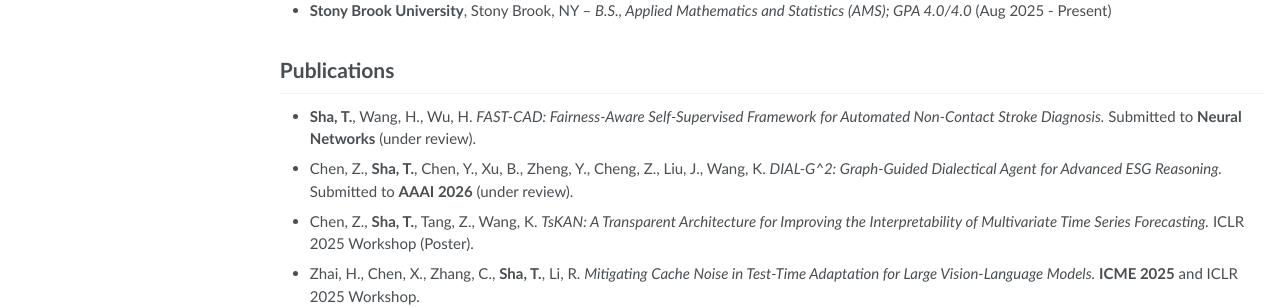
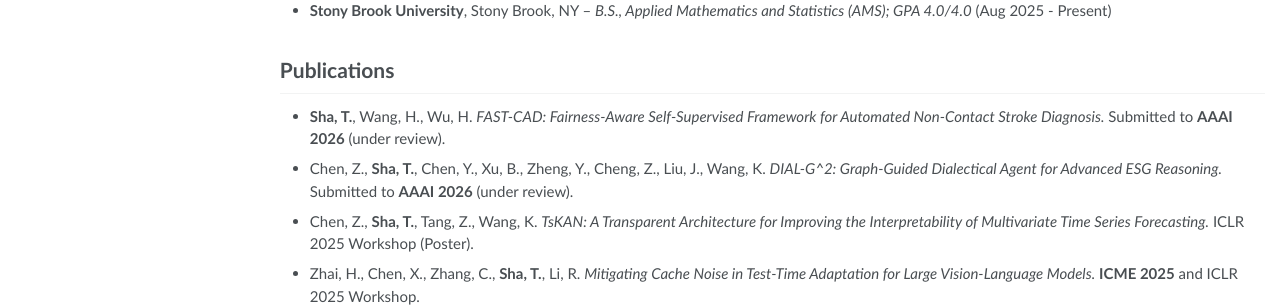
Before and after one commit to shatianming5/shatianming5.github.io, a Jekyll site: the page built from _pages/about.md, in a window 1280 px wide and 1122 px high. Shown: the part 311-618 px from the top of the window. Built offline with Jekyll 4.4.1, drawn with Linux system fonts in a browser that asks for light colours; our own code applies the rules of GitHub Pages for plain Markdown files.

Commit message:
Update FAST-CAD submission venue

```diff
--- a/_pages/about.md
+++ b/_pages/about.md
@@ -22,7 +22,7 @@
 <span class='anchor' id='publications'></span>
 
 # Publications
-- **Sha, T.**, Wang, H., Wu, H. *FAST-CAD: Fairness-Aware Self-Supervised Framework for Automated Non-Contact Stroke Diagnosis.* Submitted to **Neural Networks** (under review).
+- **Sha, T.**, Wang, H., Wu, H. *FAST-CAD: Fairness-Aware Self-Supervised Framework for Automated Non-Contact Stroke Diagnosis.* Submitted to **AAAI 2026** (under review).
 - Chen, Z., **Sha, T.**, Chen, Y., Xu, B., Zheng, Y., Cheng, Z., Liu, J., Wang, K. *DIAL-G^2: Graph-Guided Dialectical Agent for Advanced ESG Reasoning.* Submitted to **AAAI 2026** (under review).
 - Chen, Z., **Sha, T.**, Tang, Z., Wang, K. *TsKAN: A Transparent Architecture for Improving the Interpretability of Multivariate Time Series Forecasting.* ICLR 2025 Workshop (Poster).
 - Zhai, H., Chen, X., Zhang, C., **Sha, T.**, Li, R. *Mitigating Cache Noise in Test-Time Adaptation for Large Vision-Language Models.* **ICME 2025** and ICLR 2025 Workshop.
```
